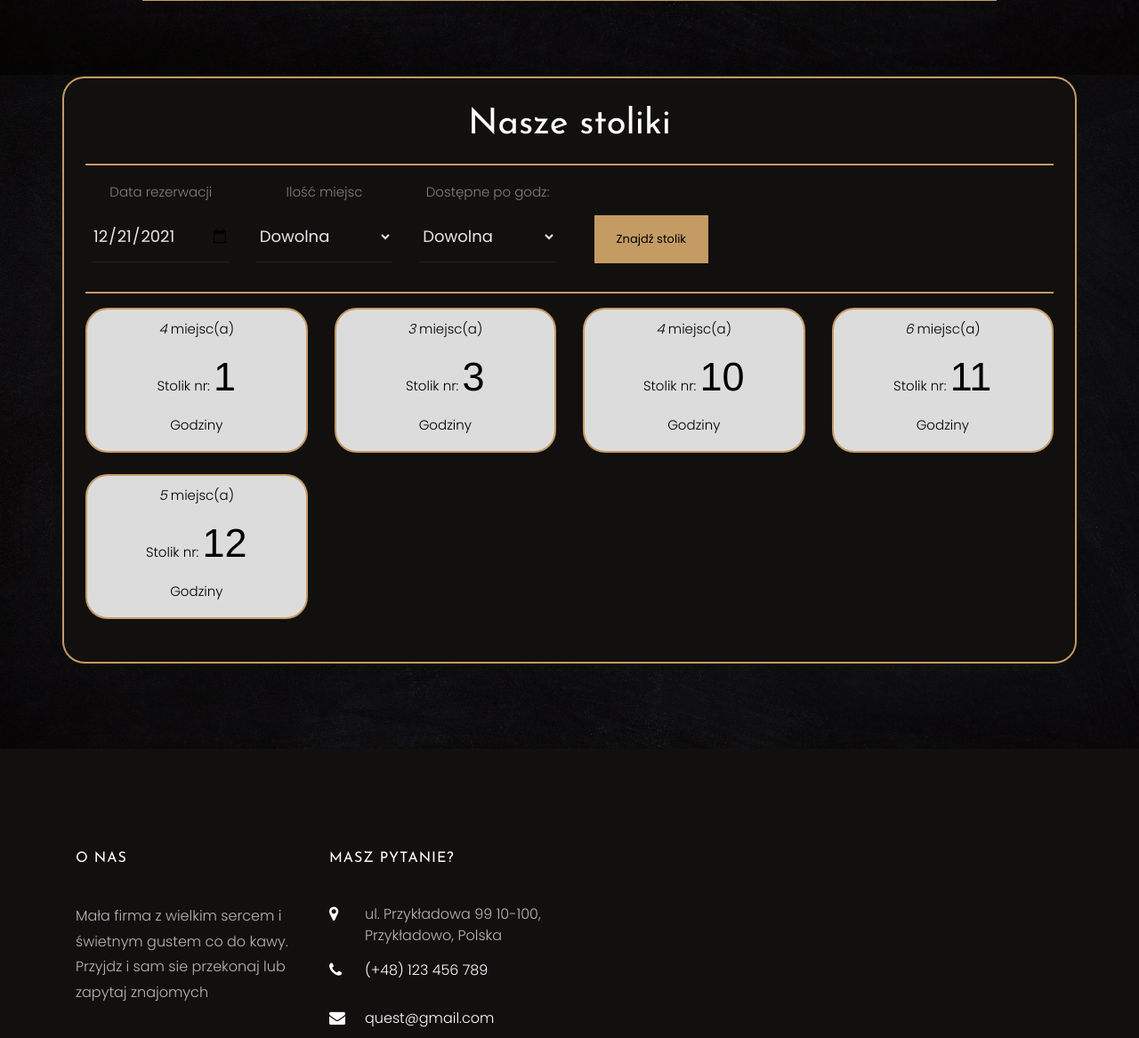
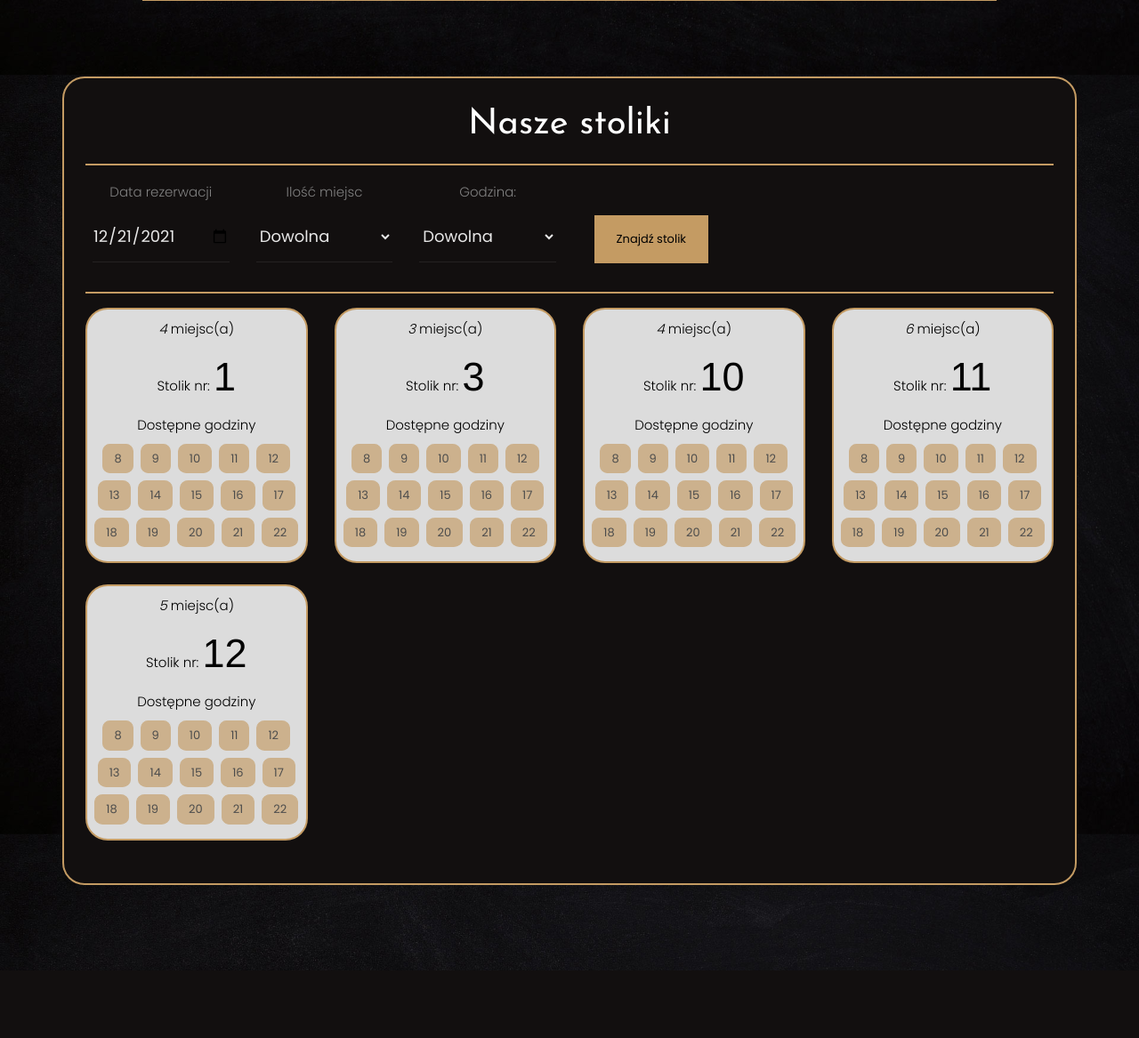
Before and after one commit to Cozynosky/Quest, a Flask app: page /stoliki in a window 1280 px wide. Shown: the part 769-1936 px from the top of the page at 89% size. Run offline with Flask 2, Linux system fonts and the light colour scheme; data comes from the database, SQL or seed files in the repository; some libraries are stand-ins or nearby versions; some web fonts are replaced.

Commit message:
dodano obsluge filtrowania rezerwacji stolikow na date przeszla

```diff
--- a/Quest/forms.py
+++ b/Quest/forms.py
@@ -27,7 +27,7 @@ class NewTable(FlaskForm):
 class FindTable(FlaskForm):
     date = DateField("Data rezerwacji", validators=[DataRequired(message="To pole jest wymagane!")])
     number_of_seats = SelectField("Ilość miejsc", choices=[(0, "Dowolna")] + [(seat, f"{seat}") for seat in range(1, 9)])
-    time = SelectField("Dostępne po godz:", choices=[(0, "Dowolna")] + [(hour, f"{hour}:00") for hour in range(8, 21)])
+    time = SelectField("Godzina:", choices=[(0, "Dowolna")] + [(hour, f"{hour}:00") for hour in range(8, 21)])
     find_table_button = SubmitField("Znajdź stolik")
 
 
--- a/Quest/routes.py
+++ b/Quest/routes.py
@@ -590,10 +590,10 @@ def tables():
     all_tables = db.session.query(Table).all()
     prepared_tables = []
     for table in all_tables:
-        hours = []
         if len(table.reservations) == 0:
-            hours = [(hour, False) for hour in range(today.hour+1, 21)]
+            hours = [(hour, True)for hour in range(8, today.hour+1)] + [(hour, False) for hour in range(today.hour+1, 21)]
         else:
+            hours = [(hour, True) for hour in range(8, today.hour+1)]
             for hour in range(today.hour+1, 21):
                 temp_date = datetime(today.year, today.month, today.day, hour)
                 table_taken = False
@@ -603,13 +603,13 @@ def tables():
                 hours.append((hour, table_taken))
         prepared_tables.append((table, hours))
 
-
     find_table_form = FindTable(date=today)
     if find_table_form.validate_on_submit() and find_table_form.find_table_button.data:
         date = find_table_form.date.data
         number_of_seats = find_table_form.number_of_seats.data
-        time = find_table_form.time.data
-        return redirect(url_for('specified_tables', r_date=date, r_number_of_seats=number_of_seats, r_time=time))
+        hour = find_table_form.time.data
+        return redirect(url_for('specified_tables', r_date=date, r_number_of_seats=number_of_seats, r_hour=hour))
+
     new_table_form = NewTable()
     if new_table_form.validate_on_submit() and new_table_form.new_table_button.data:
         number_of_seats = new_table_form.number_of_seats.data
@@ -620,7 +620,7 @@ def tables():
     return render_template("tables/tables.html", find_table_form=find_table_form, new_table_form=new_table_form, tables=prepared_tables, date=f"{today.year}-{today.month}-{today.day}")
 
 
-# opcja usucol-lg-4niecia stolika
+# opcja usuniecia stolika
 @app.route("/stoliki/usun_<int:table_id>")
 def delete_table(table_id):
     table_to_delete = Table.query.get(table_id)
@@ -633,17 +633,51 @@ def delete_table(table_id):
     return redirect(request.referrer)
 
 
+# obsluga zakladki stoliki z wyborem daty i godziny
+@app.route("/stoliki/<string:r_date>/<int:r_number_of_seats>/<int:r_hour>", methods=["GET", "POST"])
+def specified_tables(r_date, r_number_of_seats, r_hour):
+    date = r_date.split('-')
+    hour = r_hour
+    seats = r_number_of_seats
+    date = datetime(int(date[0]), int(date[1]), int(date[2]), hour)
+    today = datetime.today()
+    today = datetime(today.year, today.month, today.day, today.hour)
 
-# obsluga zakladki stoliki z wyborem
-@app.route("/stoliki/<string:r_date>/<int:r_number_of_seats>/<int:r_time>", methods=["GET", "POST"])
-def specified_tables(r_date, r_number_of_seats, r_time):
-    all_tables = db.session.query(Table).all()
-    find_table_form = FindTable(date=datetime.today())
+    if seats == 0:
+        all_tables = db.session.query(Table).all()
+    else:
+        all_tables = db.session.query(Table).filter_by(number_of_seats=seats).all()
+
+    prepared_tables = []
+
+    if today > date:
+        #prepared_tables = [(table, [(hour, True) for hour in range(8, 21)]) for table in all_tables]
+        prepared_tables = []
+        flash("Nie obsługujemy rezerwacji wstecz :(", "error")
+
+    elif today == date:
+        for table in all_tables:
+            if len(table.reservations) == 0:
+                hours = [(hour, True) for hour in range(8, today.hour + 1)] + [(hour, False) for hour in
+                                                                               range(today.hour + 1, 21)]
+            else:
+                hours = [(hour, True) for hour in range(8, today.hour + 1)]
+                for hour in range(today.hour + 1, 21):
+                    temp_date = datetime(today.year, today.month, today.day, hour)
+                    table_taken = False
+                    for reservation in table.reservations:
+                        if reservation.date == temp_date:
+                            table_taken = True
+                    hours.append((hour, table_taken))
+            prepared_tables.append((table, hours))
+
+    find_table_form = FindTable(date=date, number_of_seats=seats)
     if find_table_form.validate_on_submit() and find_table_form.find_table_button.data:
         date = find_table_form.date.data
         number_of_seats = find_table_form.number_of_seats.data
-        time = find_table_form.time.data
-        return redirect(url_for('tables'))
+        hour = find_table_form.time.data
+        return redirect(url_for('specified_tables', r_date=date, r_number_of_seats=number_of_seats, r_hour=hour))
+
     new_table_form = NewTable()
     if new_table_form.validate_on_submit() and new_table_form.new_table_button.data:
         number_of_seats = new_table_form.number_of_seats.data
@@ -651,15 +685,15 @@ def specified_tables(r_date, r_number_of_seats, r_time):
         db.session.add(new_table)
         db.session.commit()
         return redirect(url_for('tables'))
-    return render_template("tables/tables.html", find_table_form=find_table_form, new_table_form=new_table_form, tables=all_tables)
+
+    return render_template("tables/tables.html", find_table_form=find_table_form, new_table_form=new_table_form, tables=prepared_tables, date=f"{date.year}-{date.month}-{date.day}")
 
 
-
+# rezerwacja stolika
 @app.route("/stoliki/rezerwuj/<string:r_date>/<int:r_hour>/<int:table_id>")
 def book_table(r_date, r_hour, table_id):
     date = r_date.split('-')
     hour = r_hour
-    print(date, r_date)
     date_obj = datetime(int(date[0]), int(date[1]), int(date[2]), hour)
     table = Table.query.get(table_id)
     new_reservation = TableReservations(date=date_obj)
--- a/Quest/templates/tables/tables.html
+++ b/Quest/templates/tables/tables.html
@@ -8,6 +8,8 @@
     hr {
 border: 0.5px solid #c49b63;
     }
+
+
 
 
 </style>
@@ -72,6 +74,16 @@ border: 0.5px solid #c49b63;
             </div>
         </div>
         <div class="row">
+                            {% with messages = get_flashed_messages(category_filter=["error"]) %}
+                {% if messages %}
+                {% for message in messages %}
+            <div class="alert alert-danger text-center" style="margin:0 auto;" role="alert">
+                {{ message}}
+            </div>
+                {% endfor %}
+
+                {% endif %}
+                {% endwith %}
             {% for table, hours in tables %}
             <div class="col-xl-3 col-md-4 mb-4">
                 <div class="p-2 text-center"
@@ -81,14 +93,15 @@ border: 0.5px solid #c49b63;
                             class="fas fa-trash-alt fa-2x" style="position:absolute; right:35px; top:20px;"></i></a>
                     {% endif %}
                     <i style="color:black">{{table.number_of_seats}}</i> <span style="color:black">miejsc(a)</span><br>
-                    <span style="color:black;">Stolik nr:  <span
-                            style="color:black; font-size:3em;font-family: Helvetica, sans-serif;">{{table.id}}</span><br>
+                    <span style="color:black;">Stolik nr: </span> <span
+                        style="color:black; font-size:3em;font-family: Helvetica, sans-serif;">{{table.id}}</span><br>
 
-                    <span style="color:black;">Godziny</span>
+                    <span style="color:black;">Dostępne godziny</span>
                     <div class="row justify-content-center mt-2">
                         {% for hour,table_taken in hours %}
                         <div class=" mb-2 mx-1">
-                            <a class="btn btn-primary{% if table_taken %} disabled {% endif %}" href="{{url_for('book_table',r_hour=hour, table_id=table.id, r_date=date)}}"
+                            <a class="btn btn-primary{% if table_taken %} disabled {% endif %}"
+                               href="{{url_for('book_table',r_hour=hour, table_id=table.id, r_date=date)}}"
                                style="border-radius: 25%;">
                                 {{hour}}
                             </a>
```
